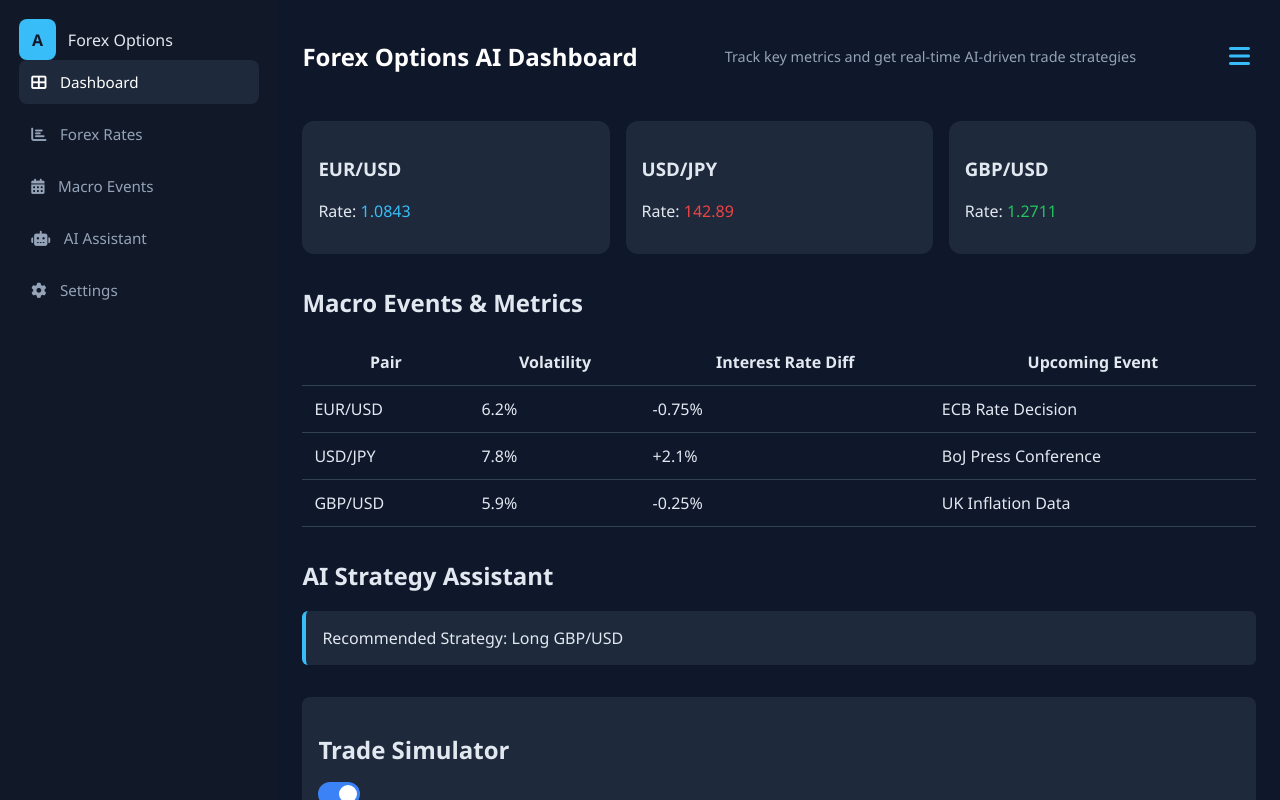
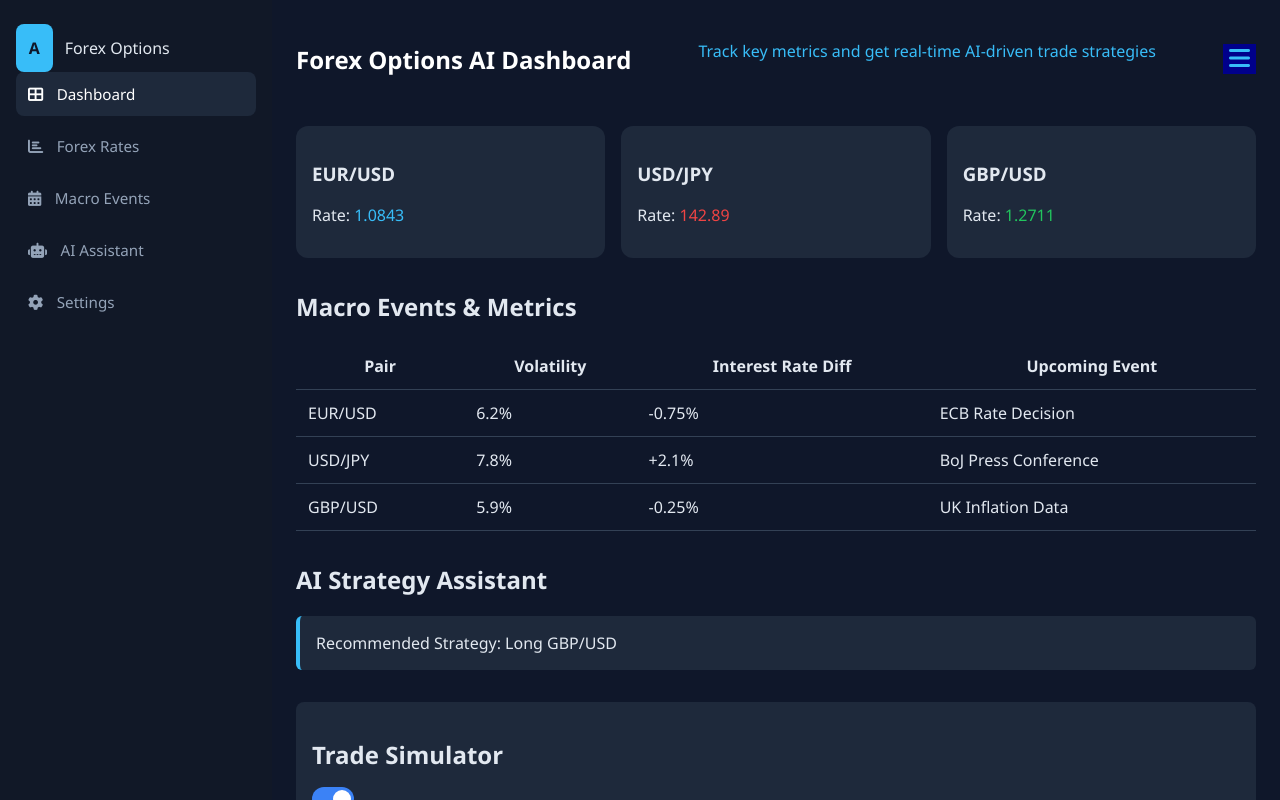
Before and after one commit to dnsnetserver/ip001, a plain HTML site: page index.html in a window 1280 px wide. Drawn offline with Linux system fonts and the light colour scheme.

Commit message:
Update styles.css

```diff
--- a/styles.css
+++ b/styles.css
@@ -2,35 +2,19 @@ body {
   margin: 0; font-family: 'Segoe UI', sans-serif; background: #0f172a; color: #e2e8f0;
 }
 .app { display: flex; height: 100vh; overflow: hidden; }
-.sidebar { background: #111827; width: 240px; padding: 1.2rem; transition: transform 0.3s ease; }
+.sidebar { background: #111827; width: 240px; padding: 1.5rem 1rem; gap: 2rem; transition: transform 0.3s ease; }
 .sidebar.hidden { transform: translateX(-100%); }
-.logo-section {
-  display: flex;
-  align-items: center;
-  gap: 0.75rem;
-}
-
-.logo-icon {
-  background: #38bdf8;
-  color: #0f172a;
-  font-weight: bold;
-  padding: 0.6rem 0.8rem;
-  border-radius: 8px;
-}
-
-.logo-text {
-  color: white;
-  font-weight: bold;
-  font-size: 1rem;
-}
+.logo-section {display: flex;align-items: center;gap: 0.75rem;}
+.logo-icon {background: #38bdf8; color: #0f172a;font-weight: bold;padding: 0.8rem 0.8rem;border-radius: 8px;}
+.logo-text {color: white;font-weight: bold;font-size: 1rem;}
 .sidebar nav a { display: block; color: #94a3b8; padding: 0.75rem; border-radius: 8px; margin-bottom: 0.5rem; text-decoration: none; font-size: 0.95rem; }
 .sidebar nav a i { margin-right: 0.6rem; }
 .sidebar nav a.active, .sidebar nav a:hover { background: #1e293b; color: #ffffff; }
 .main { flex: 1; padding: 1.5rem; overflow-y: auto; }
 .header { display: flex; align-items: center; justify-content: space-between; margin-bottom: 2rem; }
 .header h1 { font-size: 1.5rem; color: #ffffff; }
-.header p { color: #94a3b8; font-size: 0.9rem; }
-.toggle { background: none; color: #38bdf8; border: none; font-size: 1.5rem; }
+.header p {color: #38bdf8; font-size: 1rem; margin-bottom: 2rem;}
+.toggle { background: darkblue; color: #38bdf8; border: none; font-size: 1.5rem; }
 .rates { display: flex; gap: 1rem; margin-bottom: 2rem; }
 .card { background: #1e293b; padding: 1rem; border-radius: 0.75rem; flex: 1; }
 .highlight { color: #38bdf8; }
```
